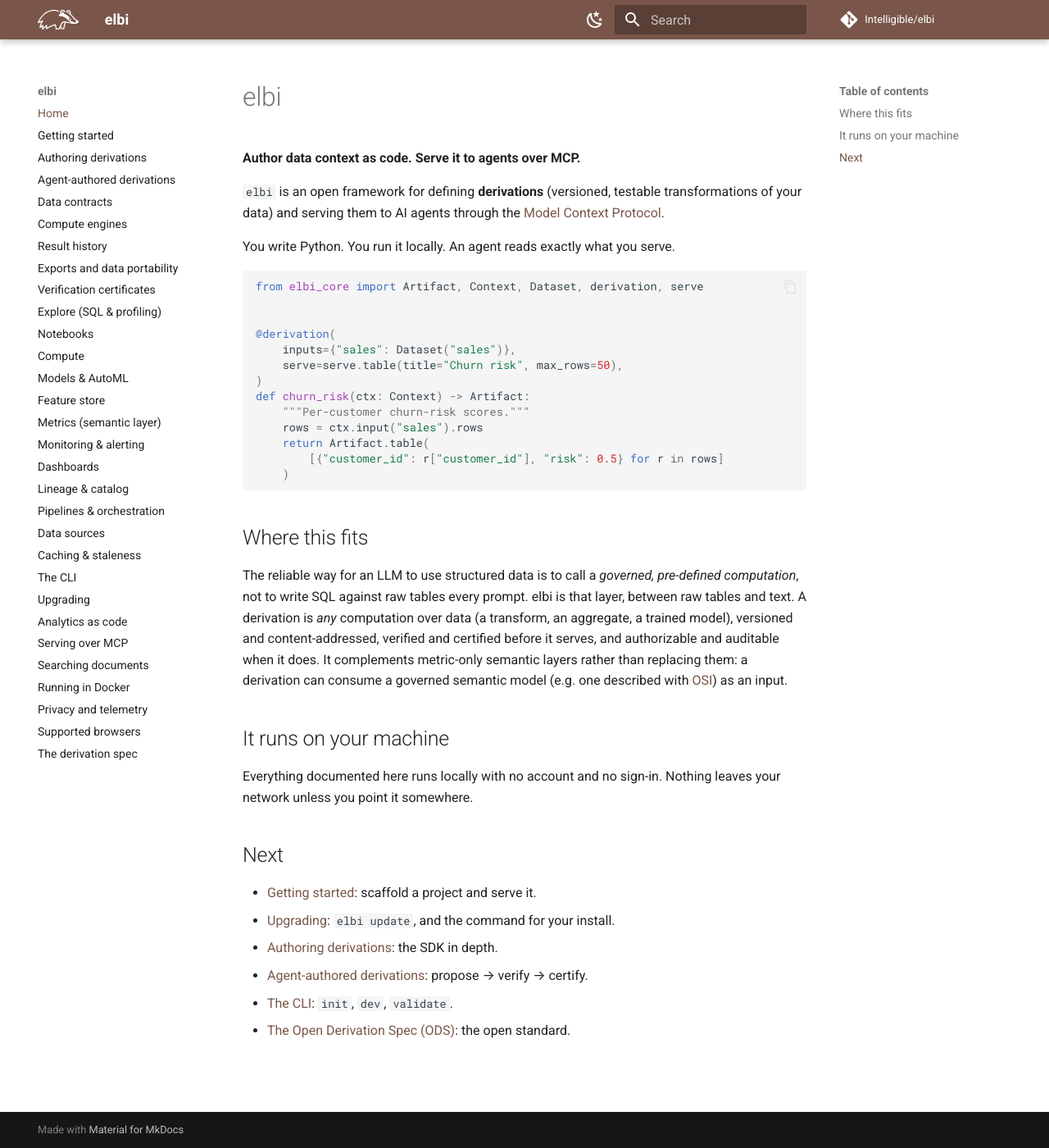
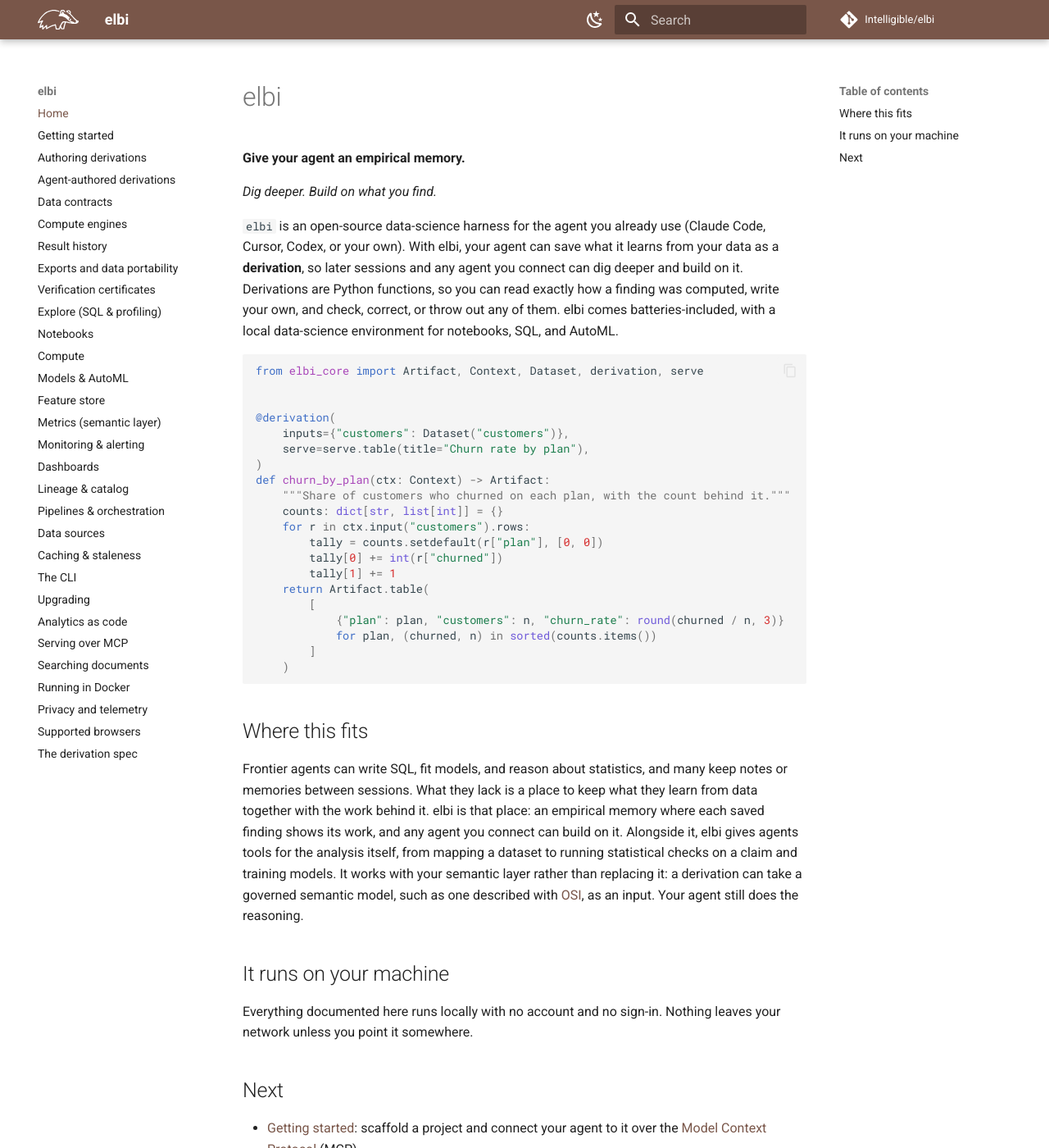
Before and after one commit to Intelligible/elbi, an MkDocs documentation site: the page built from docs/index.md, in a window 1280 px wide and 1400 px high. Shown: the whole window at 82% size. Built offline with MkDocs 1.6.1 and Material for MkDocs 9.7.7, drawn with Linux system fonts in a browser that asks for light colours; comment, search, counter and statistics services are not loaded; some of the changed text lies outside the part shown.

Commit message:
Reposition the README and docs homepage around an empirical memory
The README and docs homepage pitched elbi as a way to serve Python
functions as cached, certified MCP tools, and readers took that as the
point of elbi. Lead instead with what it gives the agent you already
use: an empirical memory, where findings are saved as derivations that
show their work and that later sessions and other agents can build on,
plus tools for the analysis behind them and a local data-science
environment.

Everything described is something `elbi mcp` or `elbi serve` already
does. Serving your own computations stays a documented use. The FAQ
covers how elbi works with agent memory and with a semantic layer,
including OSI inputs. SleuthBench (arXiv:2609.34228) is cited for what
the paper tested, not as a result for elbi.

Signed-off-by: Ben Lengerich <ben@intelligible.ai>

````diff
--- a/docs/index.md
+++ b/docs/index.md
@@ -1,39 +1,51 @@
 # elbi
 
-**Author data context as code. Serve it to agents over MCP.**
+**Give your agent an empirical memory.**
 
-`elbi` is an open framework for defining **derivations** (versioned,
-testable transformations of your data) and serving them to AI agents through the
-[Model Context Protocol](https://modelcontextprotocol.io).
+*Dig deeper. Build on what you find.*
 
-You write Python. You run it locally. An agent reads exactly what you serve.
+`elbi` is an open-source data-science harness for the agent you already use
+(Claude Code, Cursor, Codex, or your own). With elbi, your agent can save
+what it learns from your data as a **derivation**, so later sessions and any agent you
+connect can dig deeper and build on it. Derivations are Python functions, so you can
+read exactly how a finding was computed, write your own, and check, correct, or throw
+out any of them. elbi comes batteries-included, with a local data-science environment
+for notebooks, SQL, and AutoML.
 
 ```python
 from elbi_core import Artifact, Context, Dataset, derivation, serve
 
 
 @derivation(
-    inputs={"sales": Dataset("sales")},
-    serve=serve.table(title="Churn risk", max_rows=50),
+    inputs={"customers": Dataset("customers")},
+    serve=serve.table(title="Churn rate by plan"),
 )
-def churn_risk(ctx: Context) -> Artifact:
-    """Per-customer churn-risk scores."""
-    rows = ctx.input("sales").rows
+def churn_by_plan(ctx: Context) -> Artifact:
+    """Share of customers who churned on each plan, with the count behind it."""
+    counts: dict[str, list[int]] = {}
+    for r in ctx.input("customers").rows:
+        tally = counts.setdefault(r["plan"], [0, 0])
+        tally[0] += int(r["churned"])
+        tally[1] += 1
     return Artifact.table(
-        [{"customer_id": r["customer_id"], "risk": 0.5} for r in rows]
+        [
+            {"plan": plan, "customers": n, "churn_rate": round(churned / n, 3)}
+            for plan, (churned, n) in sorted(counts.items())
+        ]
     )
 ```
 
 ## Where this fits
 
-The reliable way for an LLM to use structured data is to call a *governed,
-pre-defined computation*, not to write SQL against raw tables every prompt.
-elbi is that layer, between raw tables and text. A derivation is *any*
-computation over data (a transform, an aggregate, a trained model), versioned and
-content-addressed, verified and certified before it serves, and authorizable and
-auditable when it does. It complements metric-only semantic layers rather than
-replacing them: a derivation can consume a governed semantic model (e.g. one
-described with [OSI](https://open-semantic-interchange.org/)) as an input.
+Frontier agents can write SQL, fit models, and reason about statistics, and many keep
+notes or memories between sessions. What they lack is a place to keep what they learn
+from data together with the work behind it. elbi is that place: an empirical memory
+where each saved finding shows its work, and any agent you connect can build on it.
+Alongside it, elbi gives agents tools for the analysis itself, from mapping a dataset
+to running statistical checks on a claim and training models. It works with your
+semantic layer rather than replacing it: a derivation can take a governed semantic
+model, such as one described with [OSI](https://open-semantic-interchange.org/), as an
+input. Your agent still does the reasoning.
 
 ## It runs on your machine
 
@@ -42,9 +54,11 @@
 
 ## Next
 
-- [Getting started](getting-started.md): scaffold a project and serve it.
+- [Getting started](getting-started.md): scaffold a project and connect your agent to it
+  over the [Model Context Protocol](https://modelcontextprotocol.io) (MCP).
+- [Serving over MCP](mcp.md): the tools your agent gets, and how each client connects.
 - [Upgrading](upgrading.md): `elbi update`, and the command for your install.
 - [Authoring derivations](derivations.md): the SDK in depth.
-- [Agent-authored derivations](authoring.md): propose → verify → certify.
+- [Agent-authored derivations](authoring.md): how an agent records what it found.
 - [The CLI](cli.md): `init`, `dev`, `validate`.
 - [The Open Derivation Spec (ODS)](spec.md): the open standard.
````
Also changed, not shown: README.md (+133 -136 lines), changelog.d/+readme-empirical-memory.doc.md (added, +4 -0 lines).
